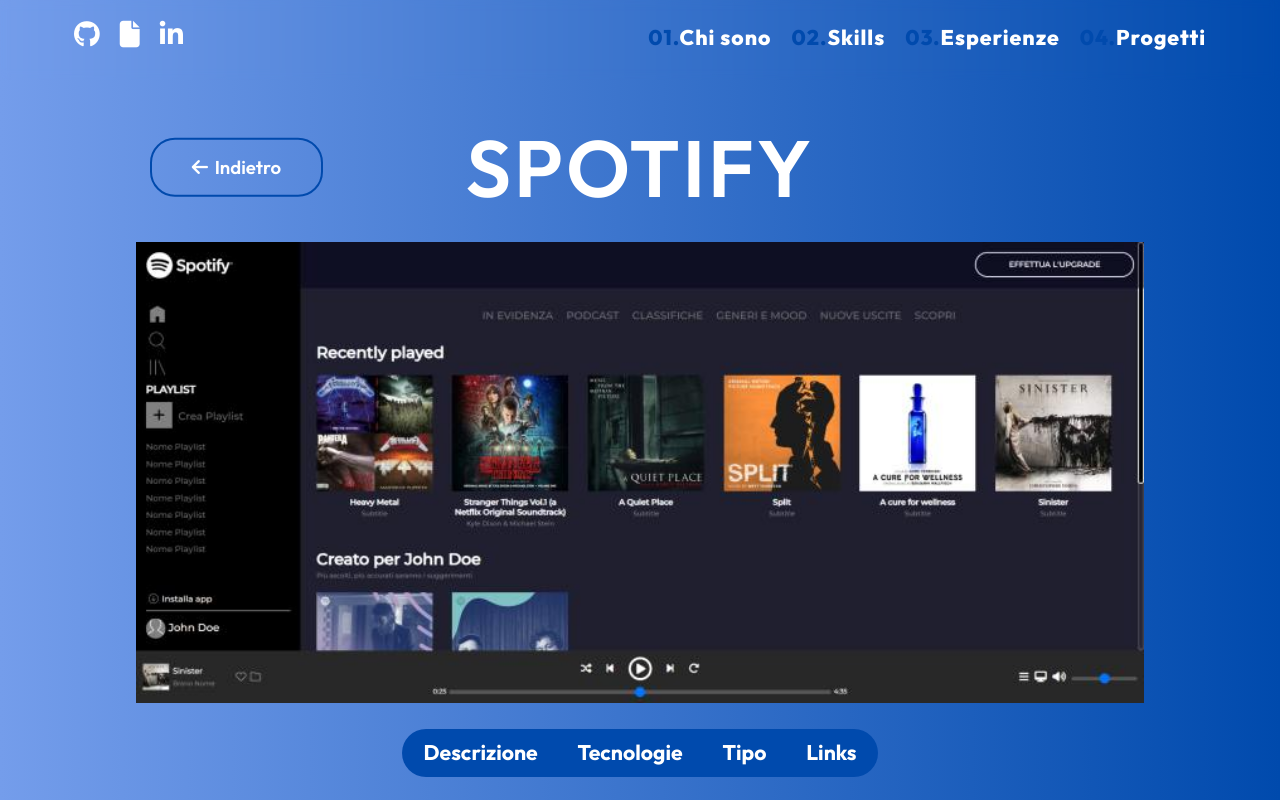
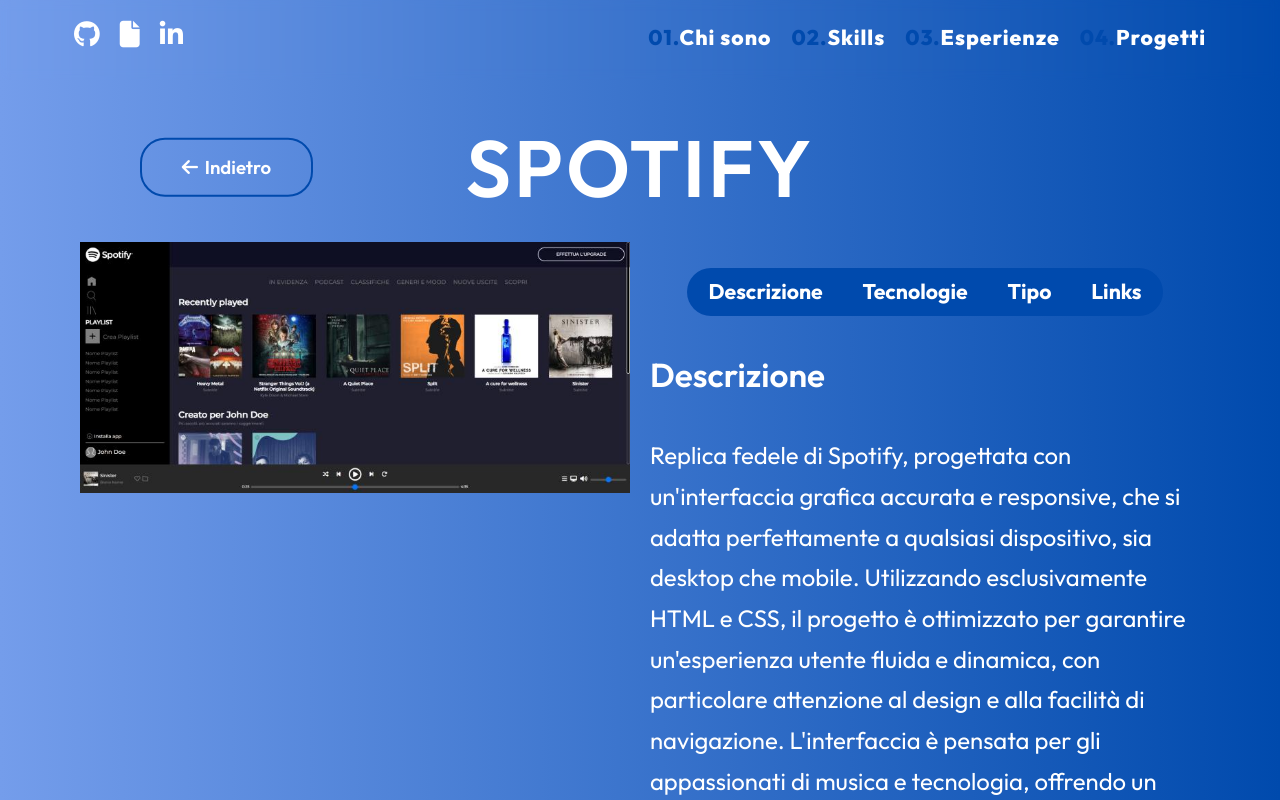
Before and after one commit to albertostizzoli/my-portfolio, a Vue app: page /project/1 in a window 1280 px wide. Shown: the top 800 px of the page. Built offline with nearby package versions, Linux system fonts and the light colour scheme; a web font is replaced by a local one.

Commit message:
change layout of single page

```diff
--- a/src/pages/HomePage.vue
+++ b/src/pages/HomePage.vue
@@ -4,7 +4,7 @@
         <section id="home" class="content">
             <p class="hello">Mi chiamo</p>
             <h1 class="name">Alberto Stizzoli</h1>
-            <p class="job">Sono un Web & Software Developer</p>
+            <p class="job">e sono un Web Developer</p>
         </section>
         <!-- chi sono -->
         <section id="about-me">
@@ -17,7 +17,7 @@
                     <div class="col-lg-7 ps-lg-3 col-md-12 pt-3">
                         <!-- presentazione -->
                         <div class="pb-2">
-                            <h2 class="presentation">🚧 Il mio percorso</h2>
+                            <h2 class="presentation">🌟 Il mio percorso</h2>
                             <p class="paragraph">
                                 <strong>
                                     Ho iniziato ad avvicinarmi al mondo della programmazione spinto dalla pura
--- a/src/pages/SingleProject.vue
+++ b/src/pages/SingleProject.vue
@@ -1,19 +1,21 @@
 <template>
     <div class="container" v-if="project">
-        <div class="row">
-            <div class="col">
+        <div class="row flex-column flex-md-row">
             <div class="info">
-                    <!-- Bottone per tornare indietro (sparisce a max-width: 576px)-->
+                <!-- Bottone per tornare indietro (sparisce a max-width: 576px) -->
                 <router-link :to="{ name: 'home' }" class="btn btn-sm back translate-middle-y behind">
                     <i class="fa-solid fa-arrow-left me-2"></i>Indietro
                 </router-link>
-                    <!-- titolo del progetto -->
+                <!-- Titolo del progetto -->
                 <h1 class="intro">{{ project.title }}</h1>
             </div>
+            <div class="col-12 col-md">
                 <div class="image">
-                    <!-- immagine del progetto -->
+                    <!-- Immagine del progetto -->
                     <img :src="project.image" alt="image-detail">
                 </div>
+            </div>
+            <div class="col-12 col-md">
                 <!-- Selettore di Tab -->
                 <div class="tab-selector">
                     <div class="tab-background">
@@ -28,12 +30,12 @@
                 </div>
                 <!-- Contenuto del Tab -->
                 <div class="content">
-                    <!-- descrizione -->
+                    <!-- Descrizione -->
                     <div v-if="activeTab === 'description'" class="description">
                         <h2 class="sub-title mt-5">Descrizione</h2>
                         <p class="paragraph">{{ project.description }}</p>
                     </div>
-                    <!-- tecnologie-->
+                    <!-- Tecnologie -->
                     <div v-if="activeTab === 'technologies'" class="tools">
                         <h2 class="sub-title mt-5">Tecnologie</h2>
                         <div class="skills">
@@ -42,29 +44,31 @@
                             </div>
                         </div>
                     </div>
-                    <!-- tipo di progetto -->
+                    <!-- Tipo di progetto -->
                     <div v-if="activeTab === 'type'" class="program">
                         <h2 class="sub-title mt-5">Tipo</h2>
                         <div class="type">
                             <button class="single-type">{{ project.type }}</button>
                         </div>
                     </div>
-                    <!-- links -->
+                    <!-- Links -->
                     <div v-if="activeTab === 'links'" class="links">
                         <h2 class="sub-title mt-5 text-white">Links</h2>
                         <a :href="project.site" class="btn btn-sm site" v-if="project.site"><i
                                 class="fas fa-display me-2"></i>Visualizza Progetto</a>
                         <a :href="project.link_github" class="btn btn-sm github"><i
                                 class="fa-brands fa-github me-2"></i>GitHub</a>
-                        <!-- Bottone per tornare indietro (sparisce a min-width: 768px)-->
-                        <router-link :to="{ name: 'home' }" class="btn btn-sm back behind-2"> <i
-                                class="fa-solid fa-arrow-left me-2"></i>Indietro</router-link>
+                        <!-- Bottone per tornare indietro (sparisce a min-width: 768px) -->
+                        <router-link :to="{ name: 'home' }" class="btn btn-sm back behind-2">
+                            <i class="fa-solid fa-arrow-left me-2"></i>Indietro
+                        </router-link>
                     </div>
                 </div>
             </div>
         </div>
     </div>
 </template>
+
 
 <script>
 import { store } from '../store.js';
@@ -160,13 +164,8 @@ export default {
     color: $secondary-color;
 }
 
-.image {
-    display: flex;
-    justify-content: center;
-
-    img {
-        width: 90%;
-    }
+.image img {
+    width: 100%;
 }
 
 .content {
```
Lines whose indentation alone changed are shown as unchanged.
